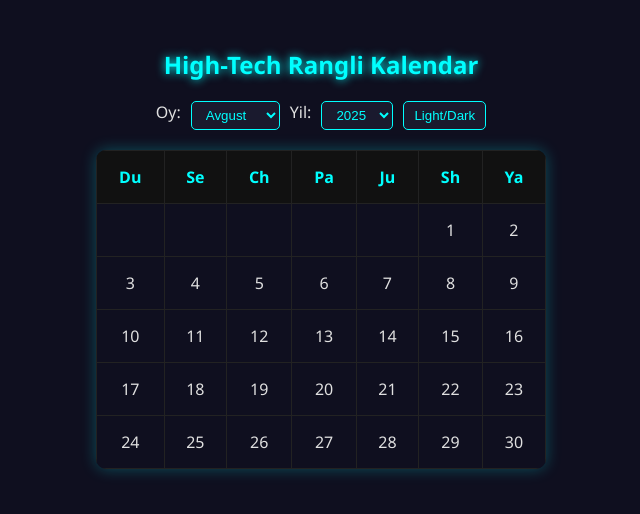
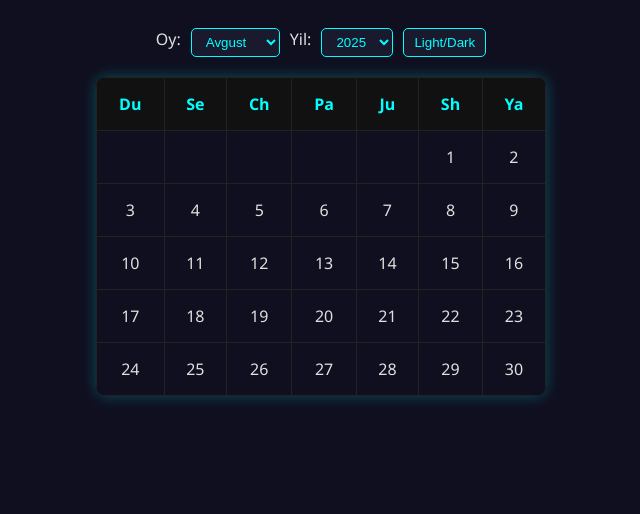
Before and after one commit to samadov2005/rangli-kalendar, a plain HTML site: page index.html in a window 1280 px wide. Shown: the whole page, without its empty margins (319-959 px from the left). Drawn offline with Linux system fonts and the light colour scheme.

Commit message:
tahrirlangan

```diff
--- a/index.html
+++ b/index.html
@@ -92,7 +92,7 @@ td:hover {
 </head>
 <body>
 
-<h2>High-Tech Rangli Kalendar</h2>
+
 
 <div class="controls">
   <label for="month">Oy: </label>
```
